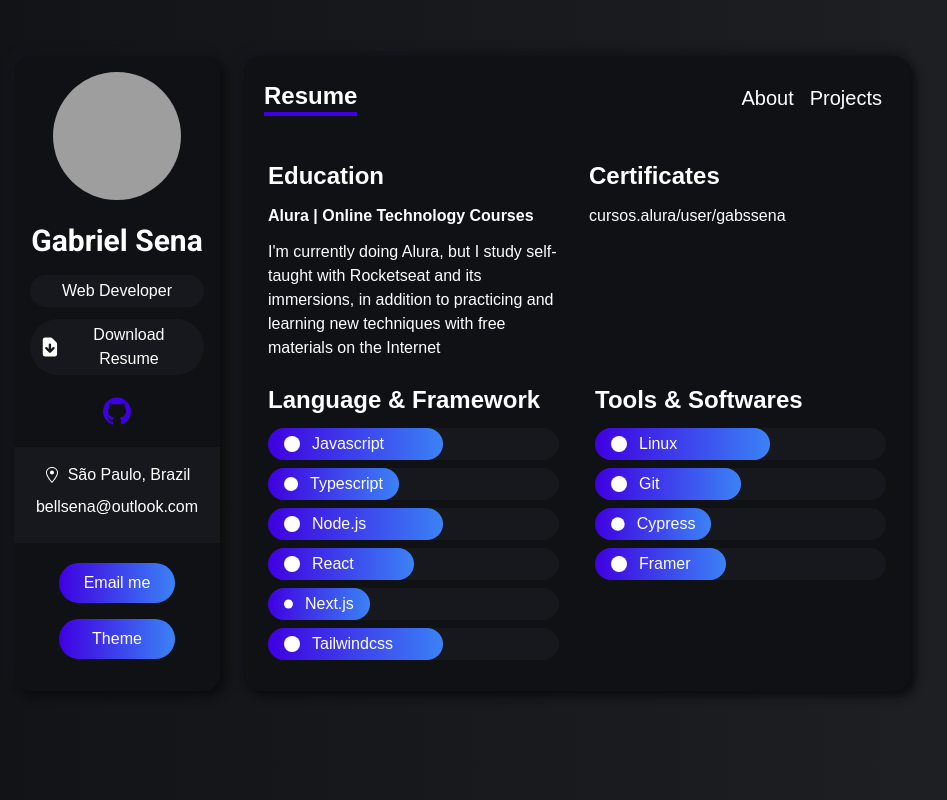
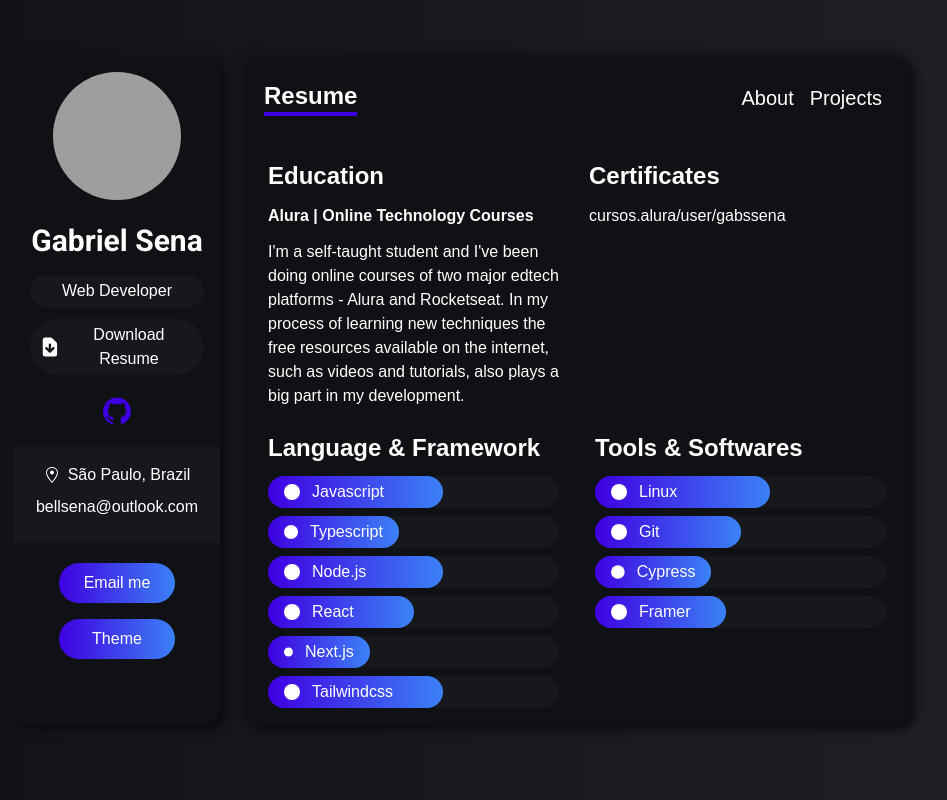
Before and after one commit to stardusteight-d4c/next-portfolio, a Next.js app: page /resume in a window 1280 px wide. Shown: the whole page, without its empty margins (178-1125 px from the left). Built offline with nearby package versions, Linux system fonts and the light colour scheme; grey boxes are pictures that could not be loaded.

Commit message:
change description

```diff
--- a/pages/index.tsx
+++ b/pages/index.tsx
@@ -21,9 +21,10 @@ const About = ({ endpoint }) => {
         <title>Gabriel Sena | Web Developer</title>
       </Head>
       <h6 className="my-3 text-base font-medium">
-        I'm currently learning to develop minimally decent applications to enter
-        the job market soon and learn more and more. I hope we can make progress
-        together, after all there will always be a next level!
+        Hi! My name is Gabriel and I'm 20 years old. I'm currently learning to
+        develop applications to enter the tech market soon and be able to learn
+        more about this world. I hope we can make progress together, after all
+        there will always be a next level!
       </h6>
       <div
         className="flex-grow p-4 mt-5 bg-gray-400 dark:bg-dark-100 "
--- a/pages/resume.tsx
+++ b/pages/resume.tsx
@@ -22,9 +22,11 @@ const Resume = () => {
           <div className="">
             <p className="font-semibold">Alura | Online Technology Courses</p>
             <p className="my-3">
-              I'm currently doing Alura, but I study self-taught with Rocketseat
-              and its immersions, in addition to practicing and learning new
-              techniques with free materials on the Internet
+              I'm a self-taught student and I've been doing online courses of
+              two major edtech platforms - Alura and Rocketseat. In my process
+              of learning new techniques the free resources available on the
+              internet, such as videos and tutorials, also plays a big part in
+              my development.
             </p>
           </div>
         </motion.div>
```
